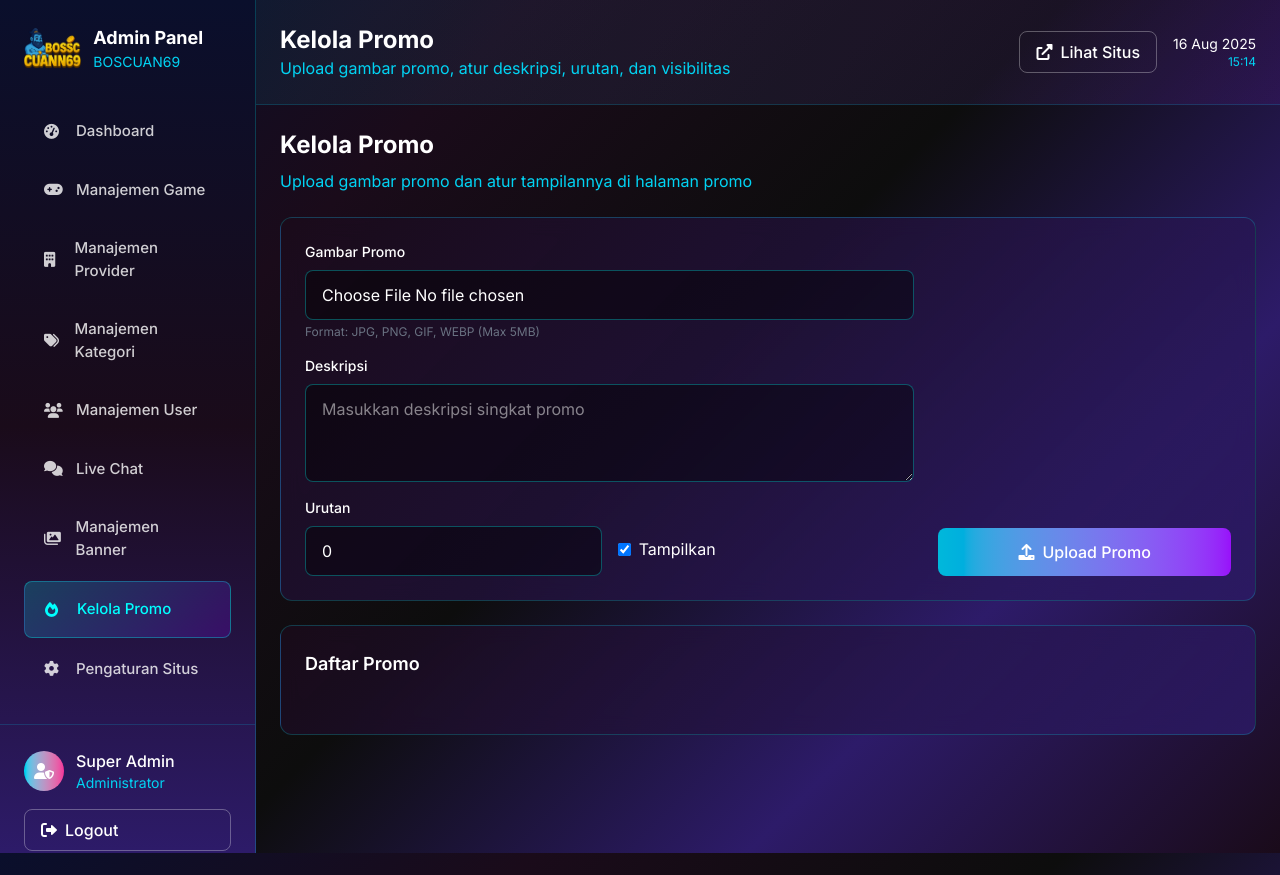
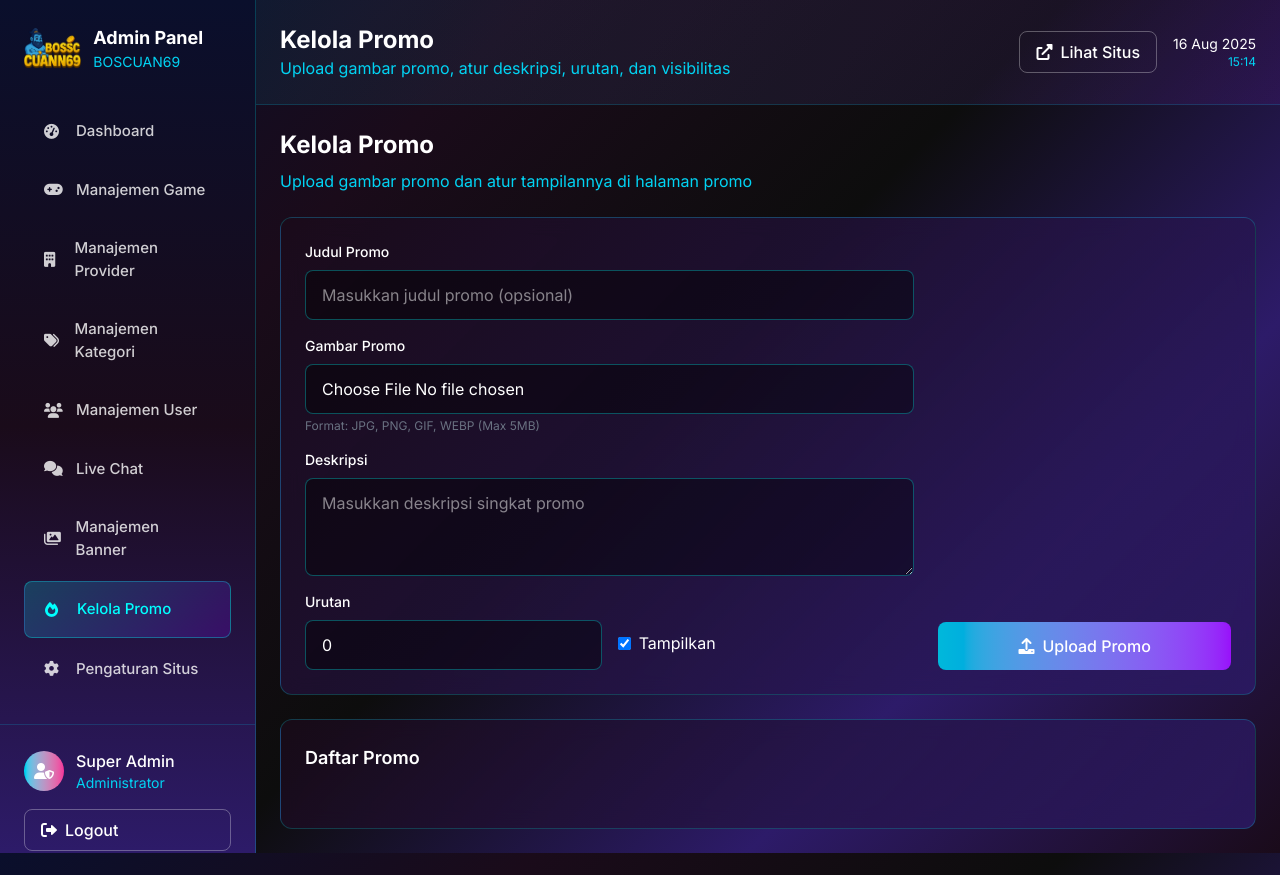
Before and after one commit to ayshrmdn/laravel, a Laravel app: page /admin/promos in a window 1280 px wide. Run offline with Laravel 12, Linux system fonts and the light colour scheme; a user stored in the database is signed in; data comes from the database, SQL or seed files in the repository; data that the repository does not hold is empty; style sheets or scripts are compiled from the project's sources.

Commit message:
feat(promo): tambah kolom dan input Judul promo (title); dukung simpan/edit dan tampilkan judul di halaman promo

```diff
--- a/app/Http/Controllers/Admin/PromoController.php
+++ b/app/Http/Controllers/Admin/PromoController.php
@@ -18,6 +18,7 @@ class PromoController extends Controller
     public function store(Request $request)
     {
         $request->validate([
+            'title' => 'nullable|string|max:150',
             'image' => 'required|image|mimes:jpeg,png,jpg,gif,webp|max:5120',
             'description' => 'nullable|string|max:1000',
             'is_visible' => 'nullable|boolean',
@@ -26,6 +27,7 @@ class PromoController extends Controller
         $path = $request->file('image')->store('promos', 'public');
 
         $promo = Promo::create([
+            'title' => $request->input('title'),
             'image_path' => $path,
             'description' => $request->input('description'),
             'is_visible' => (bool) $request->input('is_visible', true),
@@ -38,6 +40,7 @@ class PromoController extends Controller
     public function update(Request $request, Promo $promo)
     {
         $request->validate([
+            'title' => 'nullable|string|max:150',
             'image' => 'nullable|image|mimes:jpeg,png,jpg,gif,webp|max:5120',
             'description' => 'nullable|string|max:1000',
             'is_visible' => 'nullable|boolean',
@@ -51,6 +54,7 @@ class PromoController extends Controller
             $promo->image_path = $request->file('image')->store('promos', 'public');
         }
 
+        $promo->title = $request->input('title', $promo->title);
         $promo->description = $request->input('description');
         $promo->is_visible = (bool) $request->input('is_visible', $promo->is_visible);
         $promo->sort_order = (int) $request->input('sort_order', $promo->sort_order);
--- a/app/Models/Promo.php
+++ b/app/Models/Promo.php
@@ -7,6 +7,7 @@ use Illuminate\Database\Eloquent\Model;
 class Promo extends Model
 {
     protected $fillable = [
+        'title',
         'image_path',
         'description',
         'is_visible',
--- a/resources/views/admin/promos/index.blade.php
+++ b/resources/views/admin/promos/index.blade.php
@@ -16,6 +16,10 @@
         <form action="{{ route('admin.promos.store') }}" method="POST" enctype="multipart/form-data" class="grid grid-cols-1 lg:grid-cols-3 gap-6">
             @csrf
             <div class="lg:col-span-2 space-y-4">
+                <div>
+                    <label class="block text-sm font-medium text-white mb-2">Judul Promo</label>
+                    <input type="text" name="title" maxlength="150" class="block w-full cyber-input" placeholder="Masukkan judul promo (opsional)">
+                </div>
                 <div>
                     <label class="block text-sm font-medium text-white mb-2">Gambar Promo</label>
                     <input type="file" name="image" accept="image/*" class="block w-full cyber-input @error('image') border-red-300 @enderror" required>
@@ -54,13 +58,14 @@
             <div class="border border-cyan-500/30 rounded-lg overflow-hidden bg-gradient-to-br from-gray-900/90 to-gray-800/80">
                 <img src="{{ asset('storage/' . $promo->image_path) }}" class="w-full h-40 object-cover" alt="Promo">
                 <div class="p-4 space-y-3">
+                    <input type="text" form="promo-update-{{ $promo->id }}" name="title" value="{{ $promo->title }}" maxlength="150" class="block w-full cyber-input text-xs" placeholder="Judul promo">
                     <p class="text-sm text-gray-300 min-h-[48px]">{{ $promo->description }}</p>
                     <div class="flex items-center justify-between text-xs text-gray-400">
                         <span>Urutan: {{ $promo->sort_order }}</span>
                         <span>Status: <span class="{{ $promo->is_visible ? 'text-green-400' : 'text-red-400' }}">{{ $promo->is_visible ? 'Tampil' : 'Tersembunyi' }}</span></span>
                     </div>
                     <div class="flex items-center gap-2">
-                        <form action="{{ route('admin.promos.update', $promo) }}" method="POST" enctype="multipart/form-data" class="flex-1 space-y-2">
+                        <form id="promo-update-{{ $promo->id }}" action="{{ route('admin.promos.update', $promo) }}" method="POST" enctype="multipart/form-data" class="flex-1 space-y-2">
                             @csrf
                             @method('PUT')
                             <input type="file" name="image" accept="image/*" class="block w-full cyber-input text-xs">
--- a/resources/views/promo/index.blade.php
+++ b/resources/views/promo/index.blade.php
@@ -47,7 +47,8 @@
             @forelse($promos as $promo)
             @php
                 $desc = $promo->description ?? '';
-                $title = $desc ? Str::upper(Str::limit($desc, 28, '')) : 'PROMO SPESIAL';
+                $autoTitle = $desc ? Str::upper(Str::limit($desc, 28, '')) : 'PROMO SPESIAL';
+                $title = $promo->title ?: $autoTitle;
             @endphp
             <div class="group relative bg-gradient-to-br from-gray-900/90 to-gray-800/80 border border-cyan-500/30 rounded-xl overflow-hidden transition-all duration-300 hover:-translate-y-1 hover:shadow-xl promo-card">
                 <div class="relative">
```
Also changed, not shown: database/migrations/2025_08_16_010001_add_title_to_promos_table.php (added).
